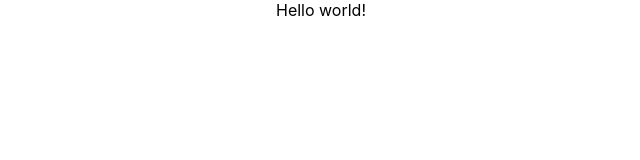
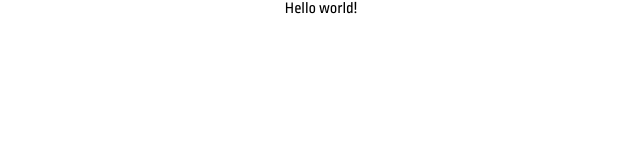
Before and after one commit to anujgakhar/react-carousel, a React (Create React App) app: page / in a window 1280 px wide. Shown: the top 160 px of the page, without its empty margins (319-959 px from the left). Built offline with nearby package versions, Linux system fonts and the light colour scheme.

Commit message:
add arrow and use Ropa Sans font

```diff
--- a/public/index.html
+++ b/public/index.html
@@ -14,6 +14,7 @@
       manifest.json provides metadata used when your web app is installed on a
       user's mobile device or desktop. See https://developers.google.com/web/fundamentals/web-app-manifest/
     -->
+    <link href="https://fonts.googleapis.com/css?family=Ropa+Sans&display=swap" rel="stylesheet">
     <link rel="manifest" href="%PUBLIC_URL%/manifest.json" />
     <!--
       Notice the use of %PUBLIC_URL% in the tags above.
--- a/src/index.css
+++ b/src/index.css
@@ -1,8 +1,6 @@
 body {
   margin: 0;
-  font-family: -apple-system, BlinkMacSystemFont, 'Segoe UI', 'Roboto', 'Oxygen',
-    'Ubuntu', 'Cantarell', 'Fira Sans', 'Droid Sans', 'Helvetica Neue',
-    sans-serif;
+  font-family: 'Ropa Sans', sans-serif;
   -webkit-font-smoothing: antialiased;
   -moz-osx-font-smoothing: grayscale;
 }
```
Also changed, not shown: src/images/arrow.svg (added).
